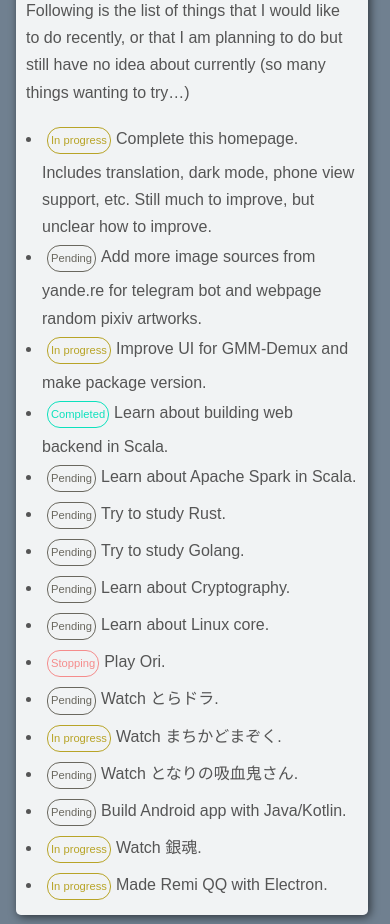
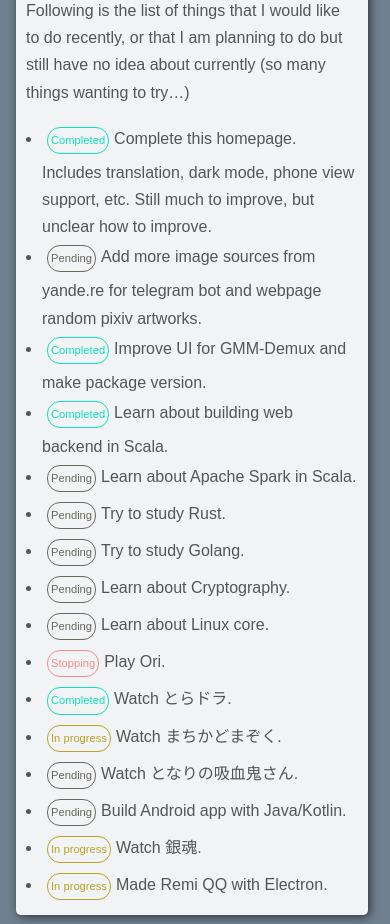
Before and after one commit to remisiki/remisiki.github.io, a React Native app: screen / in a window 390 px wide. Shown: the part 1600-2524 px from the top of the page. Built offline with nearby package versions, Linux system fonts and the light colour scheme.

Commit message:
Update info

```diff
--- a/components/Game.js
+++ b/components/Game.js
@@ -207,7 +207,7 @@
           </ul>
           <YoutubePlayer
             height={(window.innerWidth <= 800) ? 200 : 450}
-            videoId={"y6EIHv95NR8"}
+            videoId={"bm3nN4nFiUQ"}
           />
         </article>
         <SideBar sections={sections} name="repos" />
--- a/components/Home.js
+++ b/components/Home.js
@@ -31,7 +31,7 @@
 function HomeScreen({route, navigation, theme}) {
   const avatar = require("../assets/avatar.jpg");
   const sections = ["Welcome", "Accounts", "ToDo-List"];
-  const todo_status = ["progress", "pend", "progress", "complete", "pend", "pend", "pend", "pend", "pend", "stop", "pend", "progress", "pend", "pend", "progress", "progress"];
+  const todo_status = ["complete", "pend", "complete", "complete", "pend", "pend", "pend", "pend", "pend", "stop", "complete", "progress", "pend", "pend", "progress", "progress"];
   const { t, i18n } = useTranslation();
   scrollWith(sections);
   return (
--- a/package.json
+++ b/package.json
@@ -14,7 +14,7 @@
     "@fortawesome/fontawesome-free": "^6.0.0",
     "@fortawesome/fontawesome-free-brands": "^5.0.13",
     "@fortawesome/fontawesome-svg-core": "^1.3.0",
-    "@fortawesome/free-solid-svg-icons": "^6.0.0",
+    "@fortawesome/free-solid-svg-icons": "^6.1.1",
     "@fortawesome/react-fontawesome": "^0.1.17",
     "@react-navigation/drawer": "^6.3.1",
     "@react-navigation/material-top-tabs": "^6.1.1",
```
Also changed, not shown: 1 other file (tests, documents, lock files or other folders).
